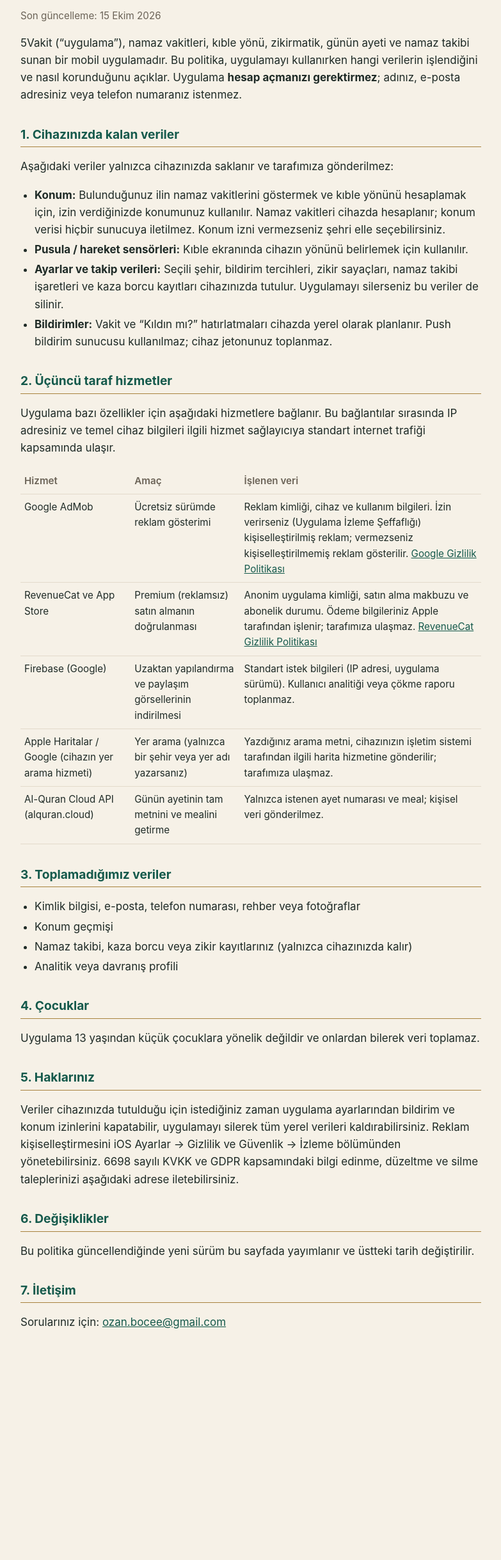
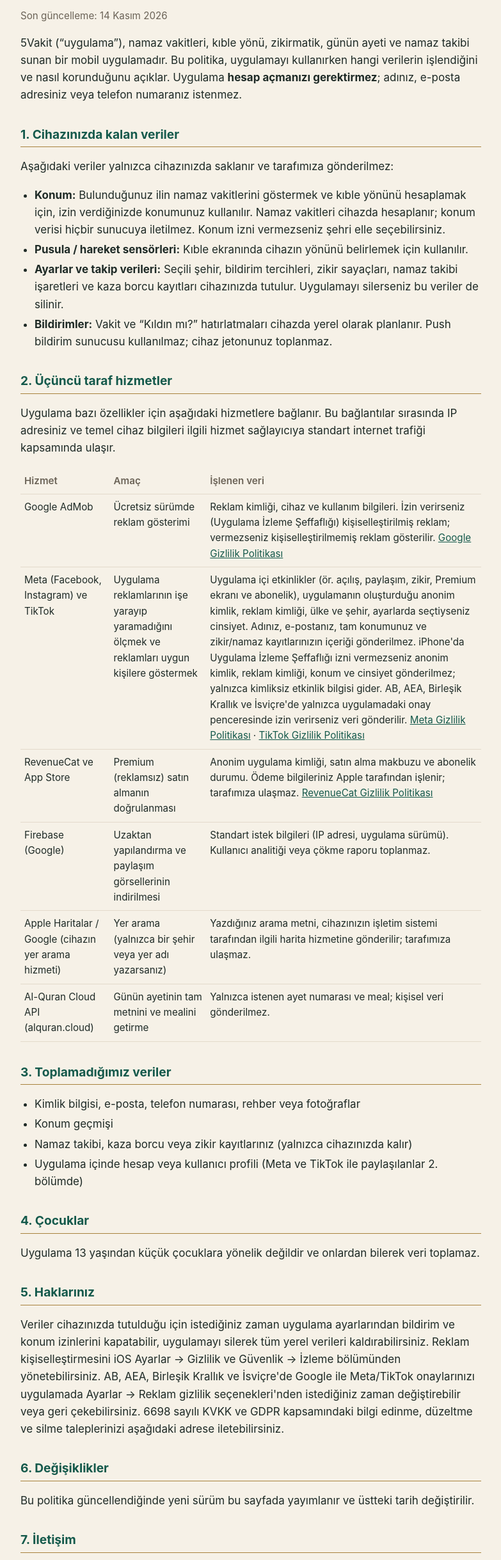
Before and after one commit to Instaken/instaken.github.io, a plain HTML site: page gizlilik.html in a window 1280 px wide. Shown: the part 121-2560 px from the top of the page at 64% size, without its empty margins (248-1031 px from the left). Before the commit the page ends 2300 px from the top, so only its background shows below. Drawn offline with Linux system fonts and the light colour scheme.

Commit message:
5Vakit gizlilik politikasi: Meta ve TikTok bolumu (1.3)

```diff
--- a/gizlilik.html
+++ b/gizlilik.html
@@ -24,7 +24,7 @@
 <main>
 <nav><a href="index.html">Destek</a><a href="gizlilik.html">Gizlilik Politikası</a></nav>
 <h1>5Vakit – Gizlilik Politikası</h1>
-<p class="meta">Son güncelleme: 15 Ekim 2026</p>
+<p class="meta">Son güncelleme: 14 Kasım 2026</p>
 
 <p>5Vakit (“uygulama”), namaz vakitleri, kıble yönü, zikirmatik, günün ayeti ve namaz takibi sunan bir mobil uygulamadır. Bu politika, uygulamayı kullanırken hangi verilerin işlendiğini ve nasıl korunduğunu açıklar. Uygulama <strong>hesap açmanızı gerektirmez</strong>; adınız, e-posta adresiniz veya telefon numaranız istenmez.</p>
 
@@ -42,6 +42,7 @@
 <table>
   <tr><th>Hizmet</th><th>Amaç</th><th>İşlenen veri</th></tr>
   <tr><td>Google AdMob</td><td>Ücretsiz sürümde reklam gösterimi</td><td>Reklam kimliği, cihaz ve kullanım bilgileri. İzin verirseniz (Uygulama İzleme Şeffaflığı) kişiselleştirilmiş reklam; vermezseniz kişiselleştirilmemiş reklam gösterilir. <a href="https://policies.google.com/privacy" rel="noopener">Google Gizlilik Politikası</a></td></tr>
+  <tr><td>Meta (Facebook, Instagram) ve TikTok</td><td>Uygulama reklamlarının işe yarayıp yaramadığını ölçmek ve reklamları uygun kişilere göstermek</td><td>Uygulama içi etkinlikler (ör. açılış, paylaşım, zikir, Premium ekranı ve abonelik), uygulamanın oluşturduğu anonim kimlik, reklam kimliği, ülke ve şehir, ayarlarda seçtiyseniz cinsiyet. Adınız, e-postanız, tam konumunuz ve zikir/namaz kayıtlarınızın içeriği gönderilmez. iPhone'da Uygulama İzleme Şeffaflığı izni vermezseniz anonim kimlik, reklam kimliği, konum ve cinsiyet gönderilmez; yalnızca kimliksiz etkinlik bilgisi gider. AB, AEA, Birleşik Krallık ve İsviçre'de yalnızca uygulamadaki onay penceresinde izin verirseniz veri gönderilir. <a href="https://www.facebook.com/privacy/policy" rel="noopener">Meta Gizlilik Politikası</a> · <a href="https://www.tiktok.com/legal/privacy-policy" rel="noopener">TikTok Gizlilik Politikası</a></td></tr>
   <tr><td>RevenueCat ve App Store</td><td>Premium (reklamsız) satın almanın doğrulanması</td><td>Anonim uygulama kimliği, satın alma makbuzu ve abonelik durumu. Ödeme bilgileriniz Apple tarafından işlenir; tarafımıza ulaşmaz. <a href="https://www.revenuecat.com/privacy" rel="noopener">RevenueCat Gizlilik Politikası</a></td></tr>
   <tr><td>Firebase (Google)</td><td>Uzaktan yapılandırma ve paylaşım görsellerinin indirilmesi</td><td>Standart istek bilgileri (IP adresi, uygulama sürümü). Kullanıcı analitiği veya çökme raporu toplanmaz.</td></tr>
   <tr><td>Apple Haritalar / Google (cihazın yer arama hizmeti)</td><td>Yer arama (yalnızca bir şehir veya yer adı yazarsanız)</td><td>Yazdığınız arama metni, cihazınızın işletim sistemi tarafından ilgili harita hizmetine gönderilir; tarafımıza ulaşmaz.</td></tr>
@@ -53,14 +54,14 @@
   <li>Kimlik bilgisi, e-posta, telefon numarası, rehber veya fotoğraflar</li>
   <li>Konum geçmişi</li>
   <li>Namaz takibi, kaza borcu veya zikir kayıtlarınız (yalnızca cihazınızda kalır)</li>
-  <li>Analitik veya davranış profili</li>
+  <li>Uygulama içinde hesap veya kullanıcı profili (Meta ve TikTok ile paylaşılanlar 2. bölümde)</li>
 </ul>
 
 <h2>4. Çocuklar</h2>
 <p>Uygulama 13 yaşından küçük çocuklara yönelik değildir ve onlardan bilerek veri toplamaz.</p>
 
 <h2>5. Haklarınız</h2>
-<p>Veriler cihazınızda tutulduğu için istediğiniz zaman uygulama ayarlarından bildirim ve konum izinlerini kapatabilir, uygulamayı silerek tüm yerel verileri kaldırabilirsiniz. Reklam kişiselleştirmesini iOS Ayarlar → Gizlilik ve Güvenlik → İzleme bölümünden yönetebilirsiniz. 6698 sayılı KVKK ve GDPR kapsamındaki bilgi edinme, düzeltme ve silme taleplerinizi aşağıdaki adrese iletebilirsiniz.</p>
+<p>Veriler cihazınızda tutulduğu için istediğiniz zaman uygulama ayarlarından bildirim ve konum izinlerini kapatabilir, uygulamayı silerek tüm yerel verileri kaldırabilirsiniz. Reklam kişiselleştirmesini iOS Ayarlar → Gizlilik ve Güvenlik → İzleme bölümünden yönetebilirsiniz. AB, AEA, Birleşik Krallık ve İsviçre'de Google ile Meta/TikTok onaylarınızı uygulamada Ayarlar → Reklam gizlilik seçenekleri'nden istediğiniz zaman değiştirebilir veya geri çekebilirsiniz. 6698 sayılı KVKK ve GDPR kapsamındaki bilgi edinme, düzeltme ve silme taleplerinizi aşağıdaki adrese iletebilirsiniz.</p>
 
 <h2>6. Değişiklikler</h2>
 <p>Bu politika güncellendiğinde yeni sürüm bu sayfada yayımlanır ve üstteki tarih değiştirilir.</p>
```
Also changed, not shown: privacy.html (+4 -3 lines).
